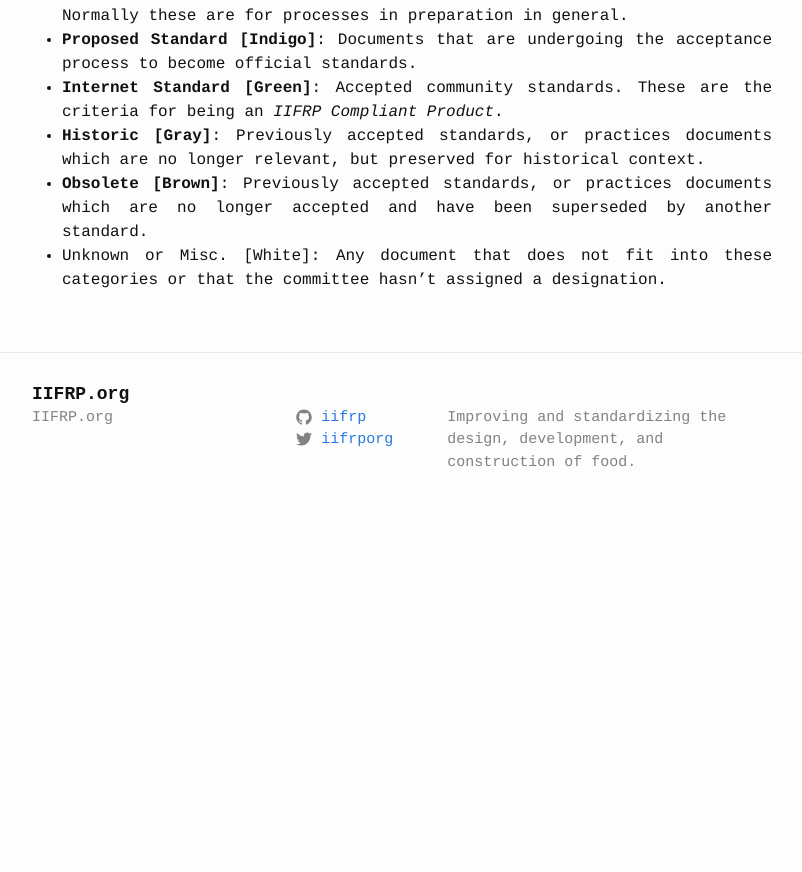
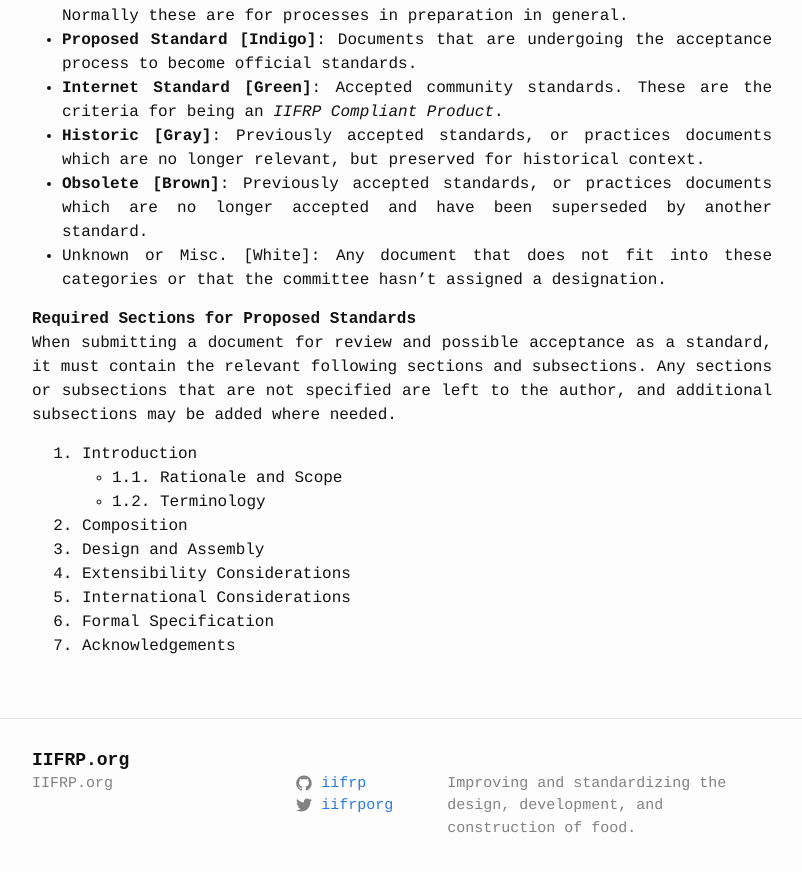
Before and after one commit to iifrp/iifrp.github.io, a Jekyll site: the page built from submission-guidelines.md, in a window 1280 px wide and 900 px high, scrolled down 806 px. Shown: the top 872 px of the window, without its empty margins (238-1040 px from the left). Built offline with Jekyll 4.4.1, drawn with Linux system fonts in a browser that asks for light colours; before the commit the page ends 1340 px from its top, so only the background shows below that.

Commit message:
Adds submission sections

```diff
--- a/submission-guidelines.md
+++ b/submission-guidelines.md
@@ -28,3 +28,18 @@ All accepted documents are given a designation as per the following categories.
 - **Historic [Gray]**: Previously accepted standards, or practices documents which are no longer relevant, but preserved for historical context.
 - **Obsolete [Brown]**: Previously accepted standards, or practices documents which are no longer accepted and have been superseded by another standard.
 - Unknown or Misc. [White]: Any document that does not fit into these categories or that the committee hasn't assigned a designation.
+
+
+##### Required Sections for Proposed Standards
+
+When submitting a document for review and possible acceptance as a standard, it must contain the relevant following sections and subsections. Any sections or subsections that are not specified are left to the author, and additional subsections may be added where needed.
+
+1. Introduction
+  - 1.1. Rationale and Scope
+  - 1.2. Terminology
+2. Composition
+3. Design and Assembly
+4. Extensibility Considerations
+5. International Considerations
+6. Formal Specification
+7. Acknowledgements
```
Also changed, not shown: _posts/2016-08-18-RFC-100.markdown (+9 -11 lines).
